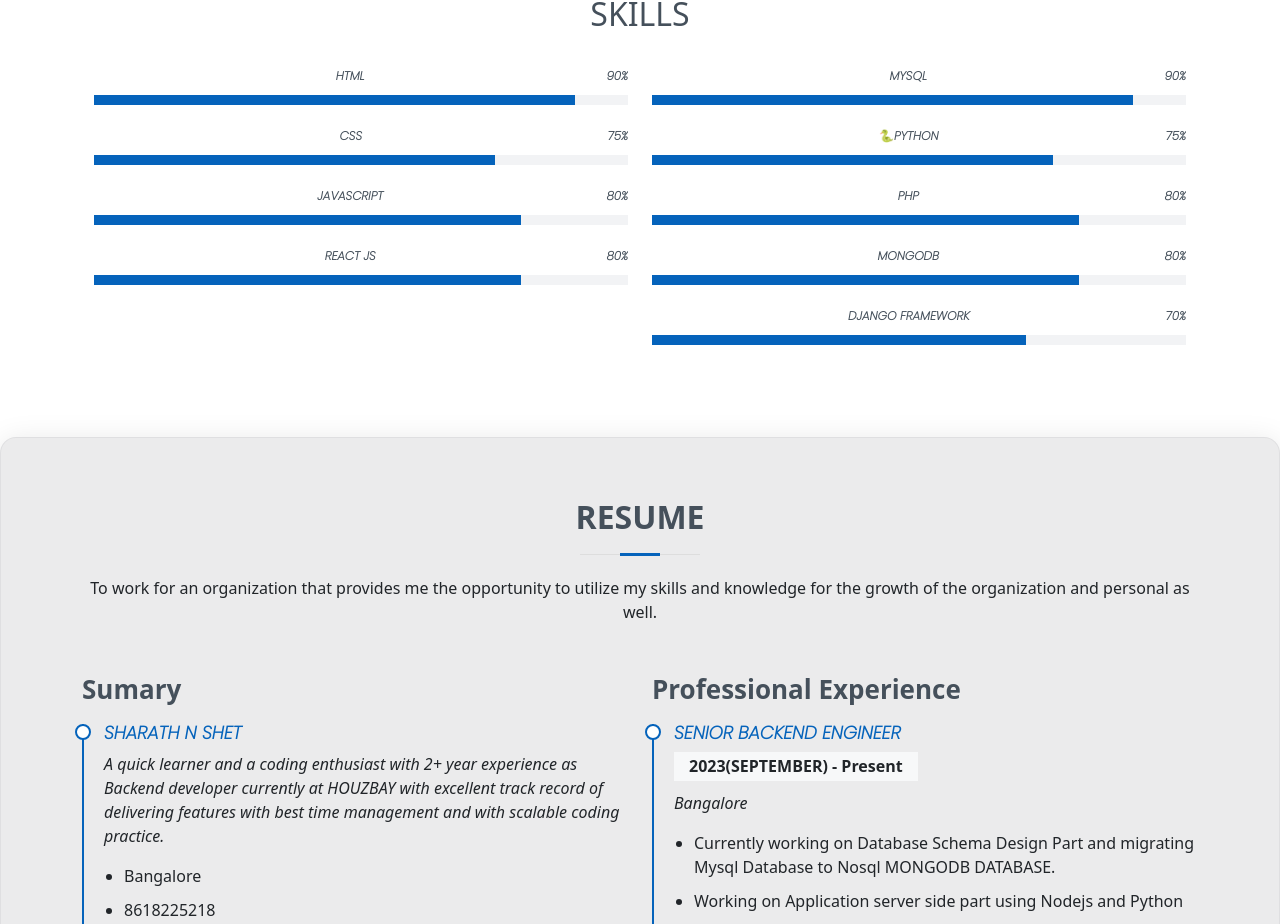
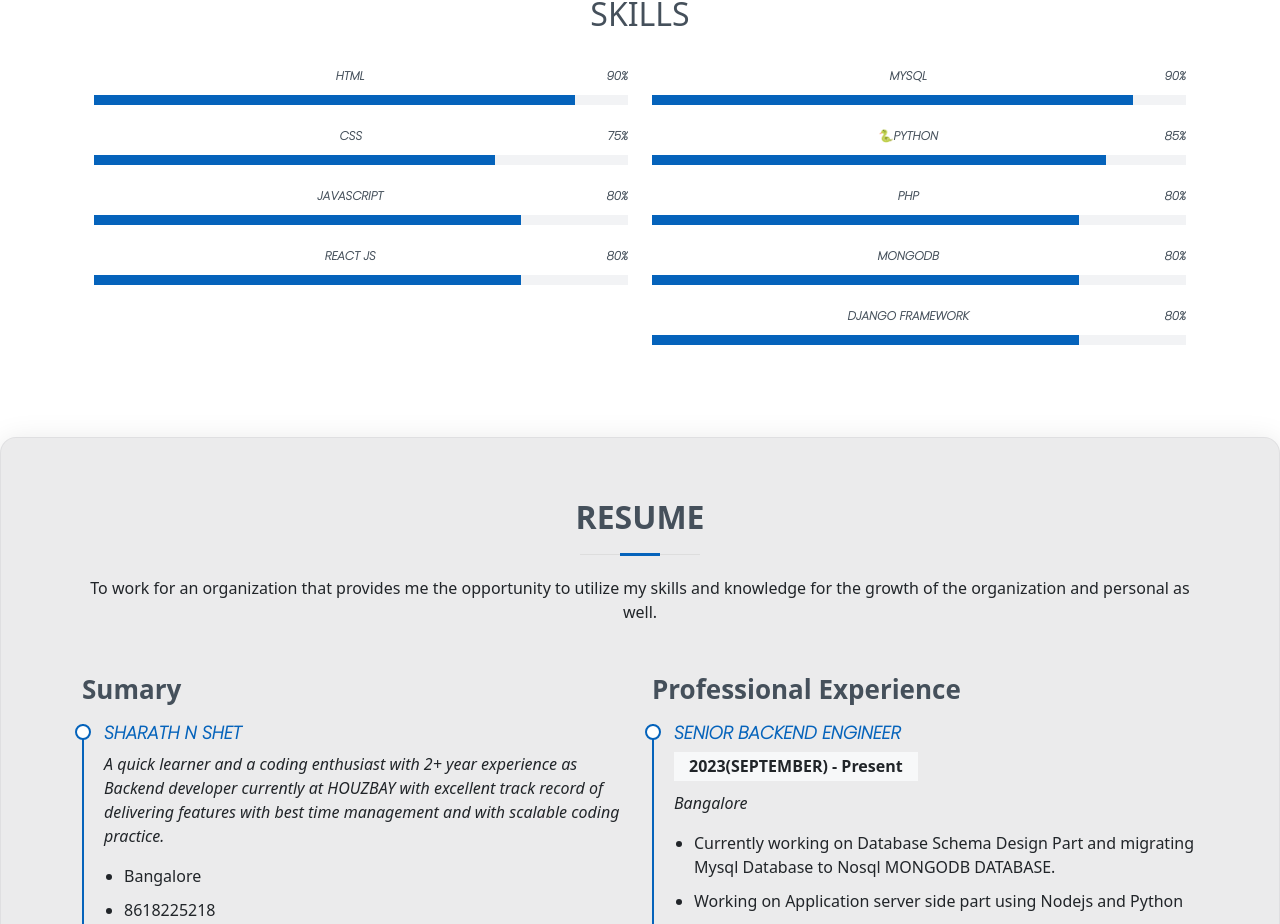
Before and after one commit to sharu97shet/portfolio, a React (Create React App) app: page / in a window 1280 px wide. Shown: the part 1475-2399 px from the top of the page. Built offline with nearby package versions, Linux system fonts and the light colour scheme.

Commit message:
css skills update

```diff
--- a/src/components/Skills.js
+++ b/src/components/Skills.js
@@ -80,10 +80,10 @@ const Skills = () => {
 
   <div class="progress">
 
-    <span class="skill">🐍python  <i class="val">75%</i></span>
+    <span class="skill">🐍python  <i class="val">85%</i></span>
 
     <div class="progress-bar-wrap">
-     <div class="progress-bar" role="progressbar" aria-valuenow="50"  style={{width: "75%"}} aria-valuemin="0"
+     <div class="progress-bar" role="progressbar" aria-valuenow="50"  style={{width: "85%"}} aria-valuemin="0"
     aria-valuemax="100"></div>
     </div>
 
@@ -111,10 +111,10 @@ aria-valuemax="100"></div>
     </div>
 
     <div class="progress">
-     <span class="skill">Django Framework <i class="val">70%</i></span>
+     <span class="skill">Django Framework <i class="val">80%</i></span>
 
      <div class="progress-bar-wrap">
-    <div class="progress-bar" role="progressbar" aria-valuenow="50"  style={{width: "70%"}} aria-valuemin="0"
+    <div class="progress-bar" role="progressbar" aria-valuenow="50"  style={{width: "80%"}} aria-valuemin="0"
     aria-valuemax="100"></div>
     </div>
 
```
